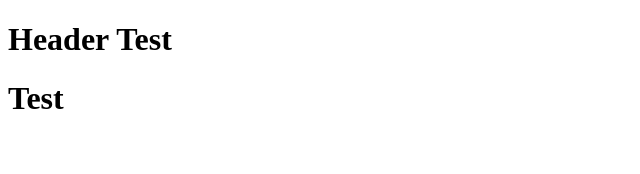
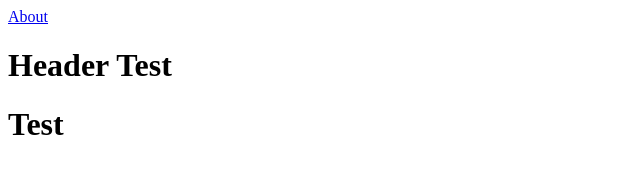
Before and after one commit to ZachJHall/powerbodyusa-website, a Gatsby site: page / in a window 1280 px wide. Shown: the whole page, without its empty margins (0-640 px from the left). Built offline with nearby package versions, Linux system fonts and the light colour scheme; Gatsby itself is replaced by a stand-in of ours.

Commit message:
Imported Header into layout component

```diff
--- a/src/components/layout.js
+++ b/src/components/layout.js
@@ -1,9 +1,10 @@
 import React from 'react';
-
+import Header from './header'
 
 const Layout = (props) => {
   return (
     <div>
+      <Header/>
       <h1>Header Test</h1>
       {props.children}
     </div>
```
